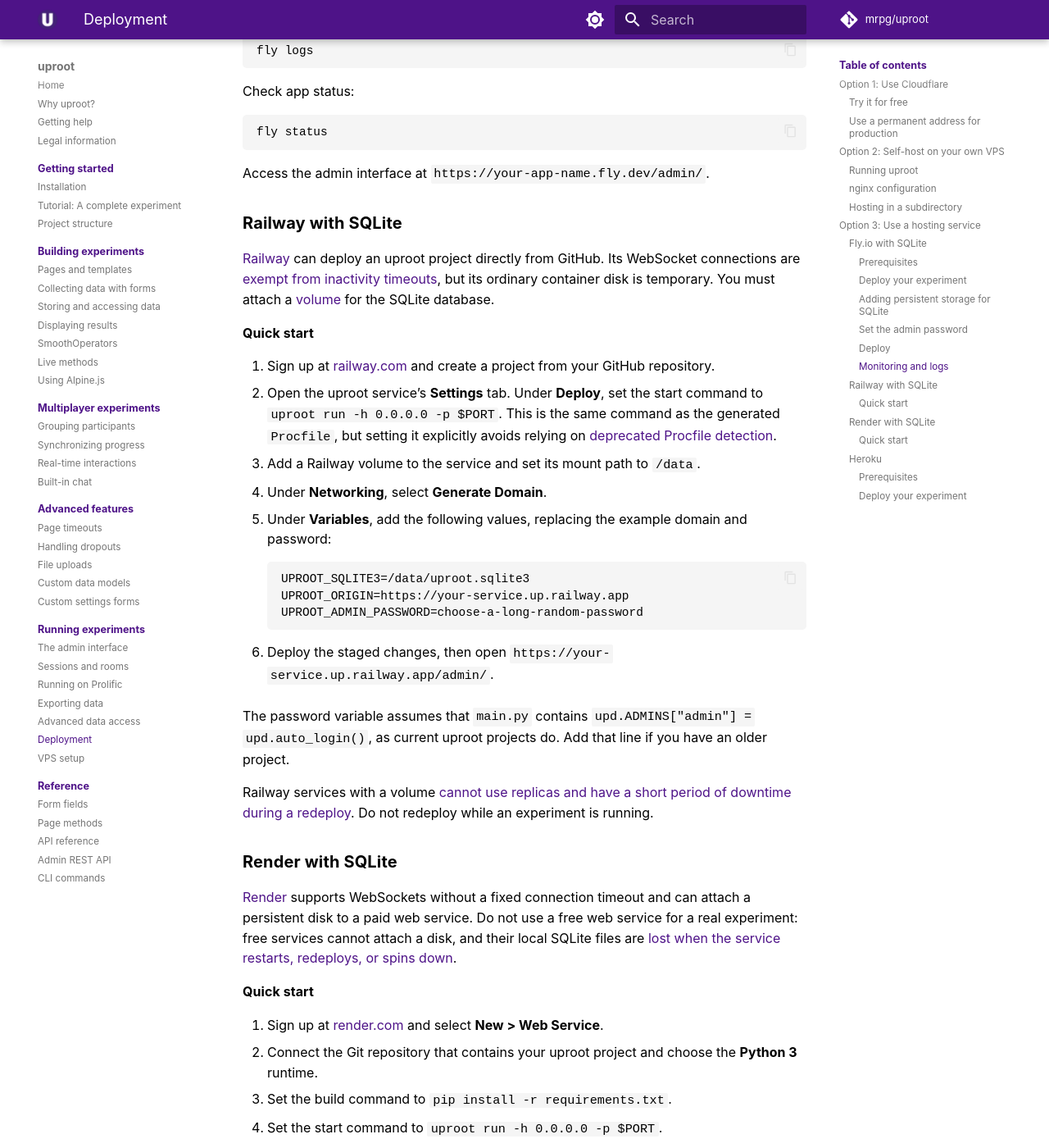
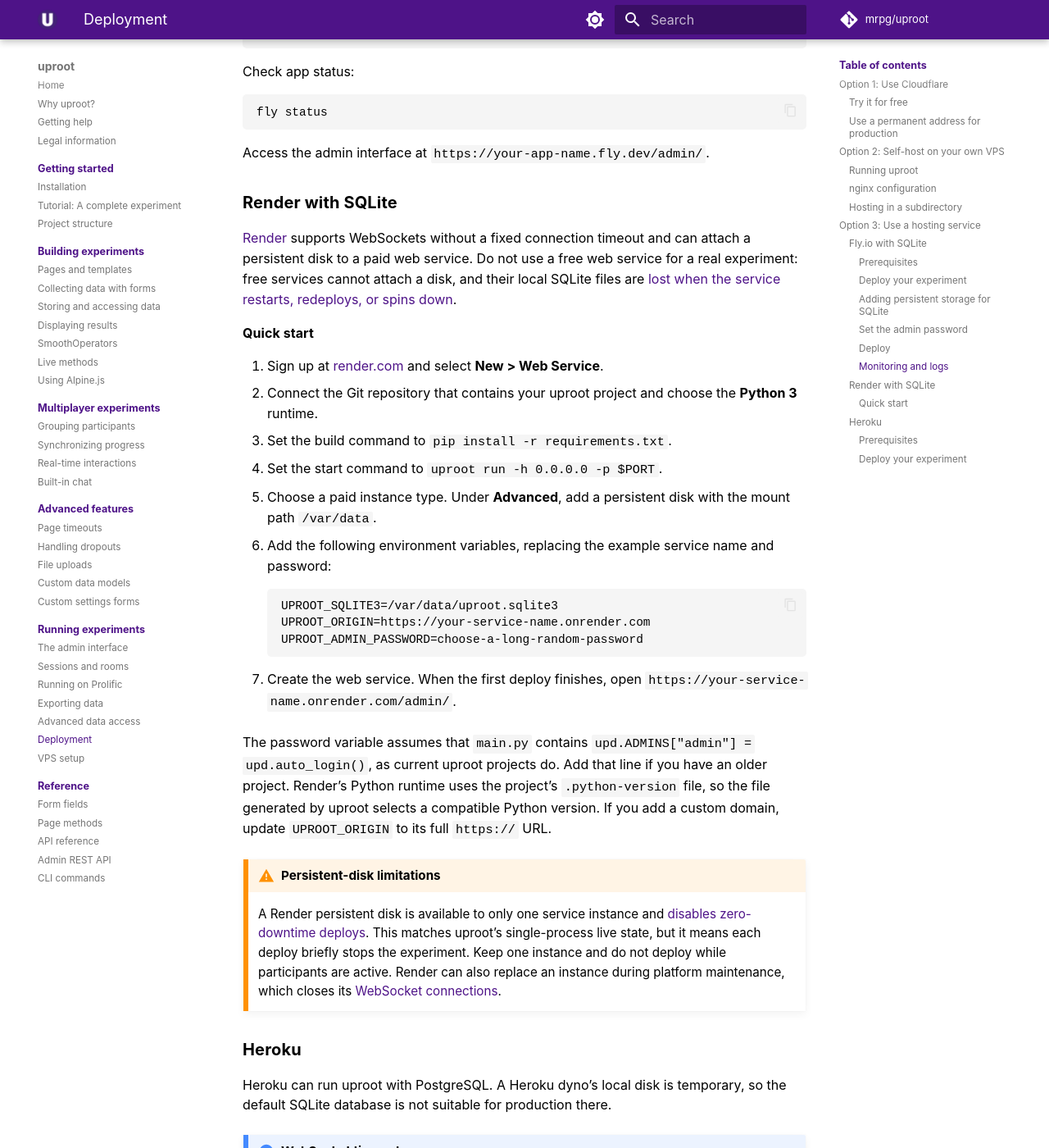
Before and after one commit to mrpg/uproot-docs, an MkDocs documentation site: the page built from docs/running/deployment.md, in a window 1280 px wide and 1400 px high, scrolled down 8294 px. Shown: the whole window at 82% size. Built offline with MkDocs 1.6.1 and Material for MkDocs 9.7.7, drawn with Linux system fonts in a browser that asks for light colours; some web fonts are replaced; comment, search, counter and statistics services are not loaded; some of the changed text lies outside the part shown.

Commit message:
Remove Railway

````diff
--- a/docs/running/deployment.md
+++ b/docs/running/deployment.md
@@ -6,7 +6,7 @@ Choose the option that suits you:
 
 1. **[Use Cloudflare](#option-1-use-cloudflare).** If you have a computer with a stable, high-bandwidth internet connection, run uproot there and let Cloudflare connect participants to it. The same approach also works on a VPS.
 2. **[Self-host on your own VPS](#option-2-self-host-on-your-own-vps).** A virtual private server (VPS) is a rented computer that you manage remotely. Use nginx and Let’s Encrypt for full control over your web server and HTTPS setup—no third-party service touches participant traffic.
-3. **[Use a hosting service](#option-3-use-a-hosting-service).** Deploy to Fly.io, Railway, Render, or Heroku using the instructions below.
+3. **[Use a hosting service](#option-3-use-a-hosting-service).** Deploy to Fly.io, Render, or Heroku using the instructions below.
 
 ## Option 1: Use Cloudflare
 
@@ -181,7 +181,7 @@ The admin interface will be at `https://example.com/my-study/admin/`.
 
 ## Option 3: Use a hosting service
 
-These services run uproot on infrastructure they manage. Choose [Fly.io](#flyio-with-sqlite), [Railway](#railway-with-sqlite), or [Render](#render-with-sqlite) to keep the default SQLite database, or [Heroku](#heroku) with PostgreSQL. Follow the storage instructions for your chosen service so that saved experiment data survives restarts.
+These services run uproot on infrastructure they manage. Choose [Fly.io](#flyio-with-sqlite) or [Render](#render-with-sqlite) to keep the default SQLite database, or [Heroku](#heroku) with PostgreSQL. Follow the storage instructions for your chosen service so that saved experiment data survives restarts.
 
 ### Fly.io with SQLite
 
@@ -323,30 +323,6 @@ fly status
 
 Access the admin interface at `https://your-app-name.fly.dev/admin/`.
 
-### Railway with SQLite
-
-[Railway](https://railway.com/) can deploy an uproot project directly from GitHub. Its WebSocket connections are [exempt from inactivity timeouts](https://docs.railway.com/networking/public-networking/specs-and-limits), but its ordinary container disk is temporary. You must attach a [volume](https://docs.railway.com/volumes) for the SQLite database.
-
-#### Quick start
-
-1. Sign up at [railway.com](https://railway.com/) and create a project from your GitHub repository.
-2. Open the uproot service’s **Settings** tab. Under **Deploy**, set the start command to `uproot run -h 0.0.0.0 -p $PORT`. This is the same command as the generated `Procfile`, but setting it explicitly avoids relying on [deprecated Procfile detection](https://railpack.com/config/procfile/).
-3. Add a Railway volume to the service and set its mount path to `/data`.
-4. Under **Networking**, select **Generate Domain**.
-5. Under **Variables**, add the following values, replacing the example domain and password:
-
-    ```text
-    UPROOT_SQLITE3=/data/uproot.sqlite3
-    UPROOT_ORIGIN=https://your-service.up.railway.app
-    UPROOT_ADMIN_PASSWORD=choose-a-long-random-password
-    ```
-
-6. Deploy the staged changes, then open `https://your-service.up.railway.app/admin/`.
-
-The password variable assumes that `main.py` contains `upd.ADMINS["admin"] = upd.auto_login()`, as current uproot projects do. Add that line if you have an older project.
-
-Railway services with a volume [cannot use replicas and have a short period of downtime during a redeploy](https://docs.railway.com/volumes/reference). Do not redeploy while an experiment is running.
-
 ### Render with SQLite
 
 [Render](https://render.com/) supports WebSockets without a fixed connection timeout and can attach a persistent disk to a paid web service. Do not use a free web service for a real experiment: free services cannot attach a disk, and their local SQLite files are [lost when the service restarts, redeploys, or spins down](https://render.com/docs/free#local-files-lost-on-redeploy).
````
Also changed, not shown: docs/getting-started/project-structure.md (+1 -1 lines).
